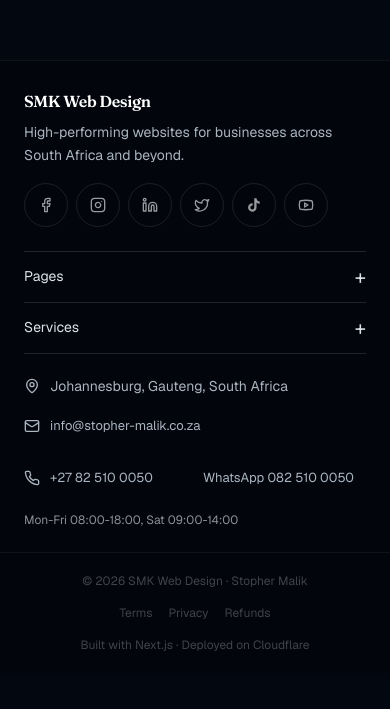
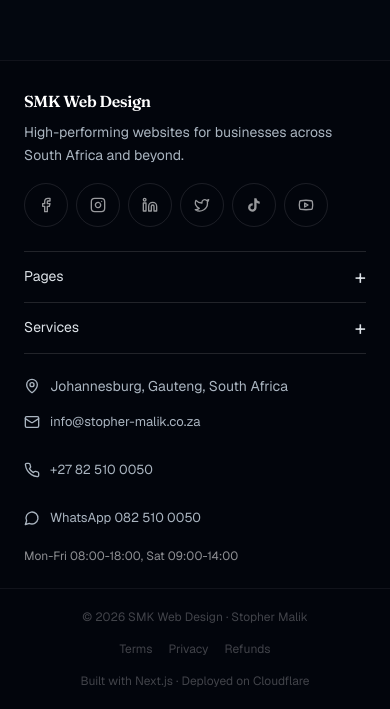
Before and after one commit to malikstopher-dev/smk-web-design, a Next.js app: page /en/blog/affordable-web-design-south-africa in a window 390 px wide. Shown: the part 2816-3525 px from the top of the page. Before the commit the page ends 3489 px from the top, so only its background shows below. Built offline with nearby package versions, Linux system fonts and the light colour scheme.

Commit message:
Align the mobile footer WhatsApp link
- Stack contact links and restore the WhatsApp icon in src/components/site-footer.module.css:22.

Verified: source/config lint, webpack production build, locale route smoke checks and browser alignment checks at 390, 668 and 1440px.

```diff
--- a/src/components/site-footer.module.css
+++ b/src/components/site-footer.module.css
@@ -19,12 +19,12 @@
   .mobileLinks a { min-height: 44px; }
   .contact { padding-top: 22px; border-top: 1px solid #ffffff20; }
   .contact > p { display: none; }
-  .contact ul { display: grid; grid-template-columns: 1fr 1fr; gap: 8px 16px; margin-top: 0; color: #aab5c0; }
+  .contact ul { display: grid; grid-template-columns: minmax(0, 1fr); gap: 4px; margin-top: 0; color: #aab5c0; }
   .contact ul > li { margin: 0; }
   .contact li:first-child, .contact li:last-child { grid-column: 1 / -1; }
   .contact li:nth-child(2) { grid-column: 1 / -1; }
   .contact a { min-height: 44px; font-size: 13px; overflow-wrap: anywhere; }
-  .contact li:nth-child(4) a > span:first-child { display: none; }
+  .contact li:nth-child(4) a > span:first-child { width: 16px; height: 16px; flex-shrink: 0; border: 0; border-radius: 0; animation: none; color: inherit; }
   .contact li:nth-child(4) a span span { display: none; }
 }
 @media (prefers-reduced-motion: reduce) { .mobileLinks summary span { transition: none; } }
```
